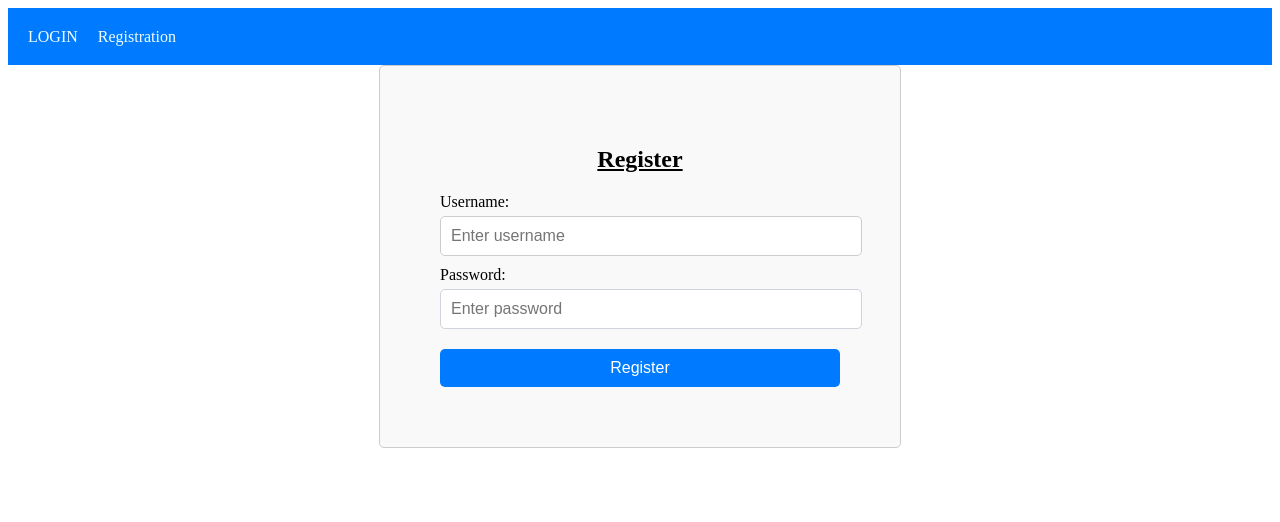
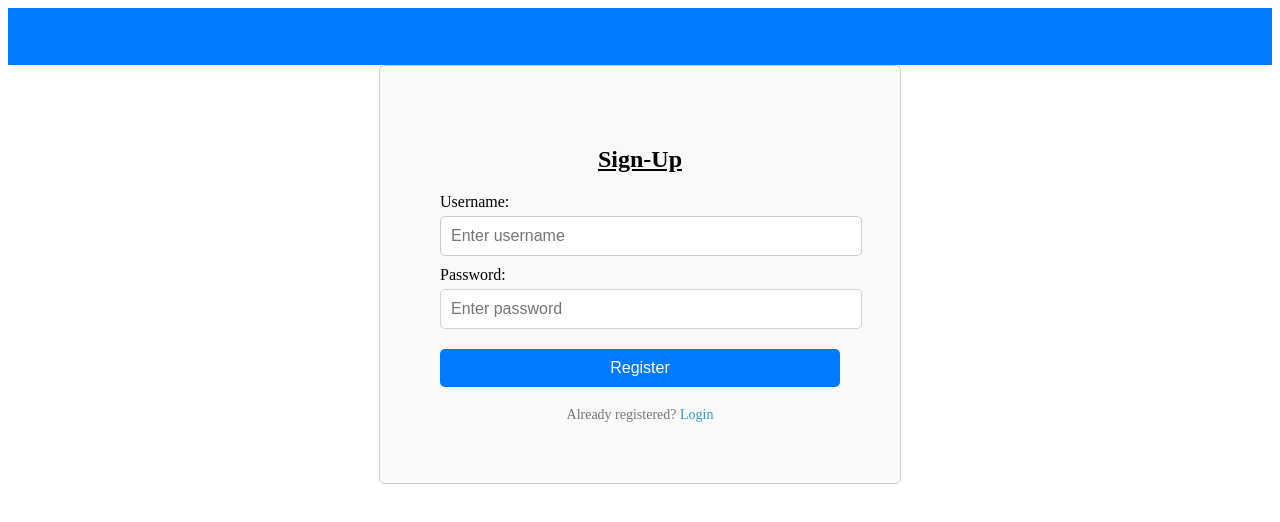
Before and after one commit to AniketPawase/Diployement-client, a React (Create React App) app: page /registration in a window 1280 px wide. Shown: the top 522 px of the page. Built offline with nearby package versions, Linux system fonts and the light colour scheme; no server answers.

Commit message:
continuous deply

```diff
--- a/public/index.html
+++ b/public/index.html
@@ -9,22 +9,7 @@
       name="description"
       content="Web site created using create-react-app"
     />
-    <link rel="apple-touch-icon" href="%PUBLIC_URL%/logo192.png" />
-    <!--
-      manifest.json provides metadata used when your web app is installed on a
-      user's mobile device or desktop. See https://developers.google.com/web/fundamentals/web-app-manifest/
-    -->
-    <link rel="manifest" href="%PUBLIC_URL%/manifest.json" />
-    <!--
-      Notice the use of %PUBLIC_URL% in the tags above.
-      It will be replaced with the URL of the `public` folder during the build.
-      Only files inside the `public` folder can be referenced from the HTML.
-
-      Unlike "/favicon.ico" or "favicon.ico", "%PUBLIC_URL%/favicon.ico" will
-      work correctly both with client-side routing and a non-root public URL.
-      Learn how to configure a non-root public URL by running `npm run build`.
-    -->
-    <title>React App</title>
+    <title>Web App</title>
   </head>
   <body>
     <noscript>You need to enable JavaScript to run this app.</noscript>
--- a/src/App.js
+++ b/src/App.js
@@ -23,7 +23,7 @@ function App() {
   });
 
   useEffect(() => {
-    axios.get("http://localhost:3001/auth/auth", {
+    axios.get("https://deployement-server.vercel.app/auth/auth", {
       headers: {
         accessToken: localStorage.getItem("accessToken"),
       }
@@ -57,8 +57,7 @@ function App() {
             <div className='links'>
               {!authState.status ? (
                 <>
-                  <Link to={'/login'} className="nav-link">LOGIN</Link>
-                  <Link to={'/registration'} className="nav-link">Registration</Link>
+                {/* Visible when not logged in */}
                 </>
               ) :
                 <>
@@ -67,7 +66,7 @@ function App() {
                 </>}
             </div>
             <div className='loggedInContainer'>
-              <h3>{authState.username}</h3>
+              <h3>{authState?.username}</h3>
               {authState.status && <button onClick={logout} className="logout-button">Logout</button>}
             </div>
           </div>
--- a/src/css/Login.css
+++ b/src/css/Login.css
@@ -47,3 +47,21 @@ button {
 button.logging-in {
     background-color: #0056b3;
 }
+
+.optional {
+    margin-top: 20px;
+    font-size: 14px;
+    color: #777;
+    text-align: center;
+    transition: color 0.3s ease;
+  }
+
+  .optional a {
+    color: #3498db;
+    text-decoration: none;
+    transition: color 0.3s ease;
+  }
+
+  .optional a:hover {
+    color: #2980b9;
+  }
--- a/src/css/Registration.css
+++ b/src/css/Registration.css
@@ -44,3 +44,21 @@ button {
 button:hover {
     background-color: #0056b3;
 }
+
+.optional {
+    margin-top: 20px;
+    font-size: 14px;
+    color: #777;
+    text-align: center;
+    transition: color 0.3s ease;
+  }
+
+  .optional a {
+    color: #3498db;
+    text-decoration: none;
+    transition: color 0.3s ease;
+  }
+
+  .optional a:hover {
+    color: #2980b9;
+  }
--- a/src/pages/ChangePassword.jsx
+++ b/src/pages/ChangePassword.jsx
@@ -11,7 +11,7 @@ function ChangePassword() {
     const changePassword = () => {
         axios
           .put(
-            "http://localhost:3001/auth/changepassword",
+            "https://deployement-server.vercel.app/auth/changepassword",
             {
               oldPassword: oldPassword,
               newPassword: newPassword,
--- a/src/pages/CreatePost.jsx
+++ b/src/pages/CreatePost.jsx
@@ -29,7 +29,7 @@ function CreatePost() {
     })
 
     const onSubmit =(data)=>{
-        axios.post('http://localhost:3001/posts',data,{
+        axios.post('https://deployement-server.vercel.app/posts',data,{
             headers:{
                 accessToken: localStorage.getItem("accessToken")
             }
--- a/src/pages/Home.jsx
+++ b/src/pages/Home.jsx
@@ -19,7 +19,7 @@ function Home() {
       navigate('/login')
     }
     else{
-    axios.get('http://localhost:3001/posts',{
+    axios.get('https://deployement-server.vercel.app/posts',{
       headers:{ accessToken: localStorage.getItem("accessToken")},
     }).then((response)=>{
     console.log(response.data.listOfPosts);
@@ -35,7 +35,7 @@ function Home() {
   },[authState.status,navigate]);
 
   const likeAPost =(postId)=>{
-    axios.post("http://localhost:3001/likes",{ PostId : postId},{
+    axios.post("https://deployement-server.vercel.app/likes",{ PostId : postId},{
       headers: { accessToken: localStorage.getItem("accessToken")}
     }).then((response)=>{
       setlistOfPosts(listOfPosts.map((post)=>{
--- a/src/pages/Login.jsx
+++ b/src/pages/Login.jsx
@@ -1,6 +1,6 @@
 import React, { useState, useContext } from "react";
 import axios from "axios";
-import { useNavigate } from "react-router-dom";
+import { Link, useNavigate } from "react-router-dom";
 import { AuthContext } from "../helpers/authContext";
 import '../css/Login.css';
 import {toast} from "react-toastify"
@@ -17,7 +17,7 @@ function Login() {
 
         setIsLoggingIn(true); // Set login request in progress
         const data = { username: username, password: password };
-        axios.post("http://localhost:3001/auth/login", data)
+        axios.post("https://deployement-server.vercel.app/auth/login", data)
             .then((response) => {
                 console.log(response.data);
                 if (response.data.error) {
@@ -63,6 +63,7 @@ function Login() {
                 <button onClick={login} className={isLoggingIn ? "logging-in" : ""}>
                     {isLoggingIn ? "Logging in..." : "Login"}
                 </button>
+                <div className="optional">Not registered yet? <Link to="/registration">Register</Link></div>
             </div>
         </div>
     );
--- a/src/pages/Post.jsx
+++ b/src/pages/Post.jsx
@@ -14,12 +14,12 @@ function Post() {
     const navigate = useNavigate();
 
     useEffect(()=>{
-        axios.get(`http://localhost:3001/posts/${id}`).then((response)=>{
+        axios.get(`https://deployement-server.vercel.app/posts/${id}`).then((response)=>{
         console.log(response.data);
         setPostObj(response.data);
         });
 
-        axios.get(`http://localhost:3001/comments/${id}`).then((response)=>{
+        axios.get(`https://deployement-server.vercel.app/comments/${id}`).then((response)=>{
         console.log(response.data);
         setComments(response.data);
         });
@@ -29,7 +29,7 @@ function Post() {
     const addComment = () =>{
         axios
         .post(
-          "http://localhost:3001/comments",
+          "https://deployement-server.vercel.app/comments",
           {
             commentBody: newComment,
             PostId: id,
@@ -53,7 +53,7 @@ function Post() {
 
     //Deleting Comment
     const deleteComment=(id)=>{
-      axios.delete(`http://localhost:3001/comments/${id}`,{
+      axios.delete(`https://deployement-server.vercel.app/comments/${id}`,{
         headers:{
           accessToken: localStorage.getItem("accessToken")
         }
@@ -68,7 +68,7 @@ function Post() {
     //Deleting a Post
 //Deleting a Post
 const deletePost = (id) => {
-  axios.delete(`http://localhost:3001/posts/${id}`, {
+  axios.delete(`https://deployement-server.vercel.app/posts/${id}`, {
     headers: {
       accessToken: localStorage.getItem("accessToken"),
     },
@@ -88,7 +88,7 @@ const deletePost = (id) => {
   const editPost =(option)=>{
     if(option === 'title'){
       let newTitle = prompt('Enter new Title')
-      axios.put("http://localhost:3001/posts/title",
+      axios.put("https://deployement-server.vercel.app/posts/title",
       {newTitle: newTitle,
          id: id},{
         headers:{
@@ -98,7 +98,7 @@ const deletePost = (id) => {
       setPostObj({...postObj,title: newTitle})
     }else{
       let newPostText = prompt('Enter new Text')
-      axios.put("http://localhost:3001/posts/postText",
+      axios.put("https://deployement-server.vercel.app/posts/postText",
       {newText: newPostText,
          id: id},{
         headers:{
--- a/src/pages/Profile.jsx
+++ b/src/pages/Profile.jsx
@@ -13,12 +13,12 @@ function Profile() {
     const {authState} = useContext(AuthContext)
 
     useEffect(()=>{
-        axios.get(`http://localhost:3001/auth/basicInfo/${id}`)
+        axios.get(`https://deployement-server.vercel.app/auth/basicInfo/${id}`)
         .then((response)=>{
             console.log(response.data);
             setUsername(response.data.username);
         })
-        axios.get(`http://localhost:3001/posts/byUser/${id}`)
+        axios.get(`https://deployement-server.vercel.app/posts/byUser/${id}`)
         .then((response1)=>{
             console.log(response1.data);
             setListOfPosts(response1.data)
--- a/src/pages/Registration.jsx
+++ b/src/pages/Registration.jsx
@@ -3,7 +3,7 @@ import '../css/Registration.css'
 import axios from  'axios';
 import {Formik, Form, Field,ErrorMessage} from 'formik'
 import * as Yup from 'yup';
-import { useNavigate } from 'react-router-dom';
+import { Link, useNavigate } from 'react-router-dom';
 import {toast} from "react-toastify"
 
 function Registration() {
@@ -21,7 +21,7 @@ function Registration() {
     })
 
     const onSubmit=(data)=>{
-        axios.post("http://localhost:3001/auth",data)
+        axios.post("https://deployement-server.vercel.app/auth",data)
         .then(()=>{
             console.log(data);
             toast.info("Registered SuccesFully")
@@ -38,7 +38,7 @@ function Registration() {
         validationSchema={validationSchema}
     >
         <Form className='formContainer1'>
-        <h2>Register</h2>
+        <h2>Sign-Up</h2>
             <label htmlFor="username">Username:</label>
             <Field id="username" type="text" name="username" placeholder="Enter username" />
             <ErrorMessage name='username' component="span" className="error-message" />
@@ -48,6 +48,7 @@ function Registration() {
             <ErrorMessage name='password' component="span" className="error-message" />
 
             <button type='submit'>Register</button>
+            <div className='optional'>Already registered?<Link to="/login"> Login</Link></div>
         </Form>
     </Formik>
 </div>
```
Also changed, not shown: 1 other file (tests, documents, lock files or other folders).
